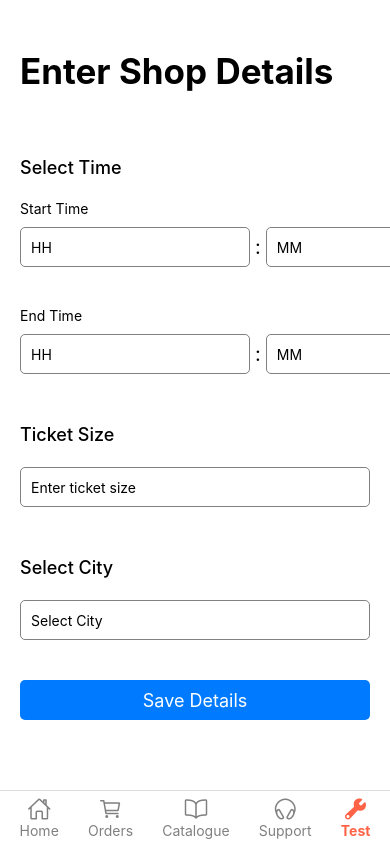
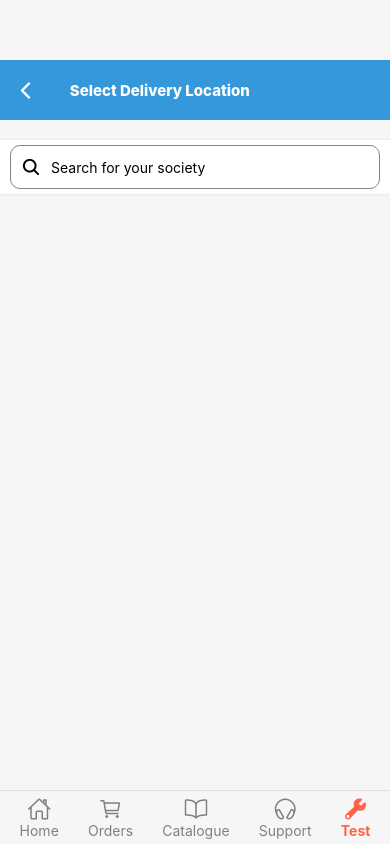
Before and after one commit to kartikey-mittal/DashMerchant, a React Native app: screen / in a window 390 px wide. Built offline with nearby package versions, Linux system fonts and the light colour scheme.

Commit message:
delivery location yet to add cards

```diff
--- /dev/null
+++ b/Screens/DeliveryLocation.js
@@ -0,0 +1,85 @@
+import React from 'react';
+import { TextInput } from 'react-native';
+import { View, Text, TouchableOpacity } from 'react-native';
+import Icon from 'react-native-vector-icons/Ionicons';
+
+
+const DeliveryLocation = () => {
+  return (
+    <View>
+      {/* Updated header with blue background color */}
+      <View
+        style={{
+          flexDirection: 'row',
+          alignItems: 'center',
+          padding: 1,
+          backgroundColor: '#3498db', // Blue color
+          height: '60px',
+          marginTop:60
+        }}
+      >
+        {/* Updated TouchableOpacity with 80% width and centered */}
+        <TouchableOpacity
+          style={{
+            backgroundColor: '#3498db',
+            borderRadius: 50,
+            padding: 10,
+            margin: 5,
+            width: '10%', // 80% width
+            alignItems: 'center', // Centered
+          }}
+        >
+          <Icon name="chevron-back-outline" size={25} color="white" />
+        </TouchableOpacity>
+
+        {/* Updated TouchableOpacity with 80% width and centered */}
+        <TouchableOpacity
+          style={{
+            flexDirection: 'row',
+            flexGrow: 2,
+            marginLeft:20
+          }}
+        >
+          <Text style={{ fontSize: 15, color: 'white', fontWeight: '800' }}>
+            Select Delivery Location
+          </Text>
+        </TouchableOpacity>
+      </View>
+
+      {/* Updated search bar styles */}
+      <View style={{ overflow: 'hidden', paddingBottom: 5 }}>
+        <View
+          style={{
+            backgroundColor: 'white',
+            padding: 5,
+            shadowColor: '#ababb2',
+            shadowOffset: { width: 0, height: 0.3 },
+            shadowOpacity: 0.4,
+            shadowRadius: 2,
+            elevation: 5,
+            paddingHorizontal: 10,
+            marginTop:20
+          }}
+        >
+          <View
+            style={{
+              flexDirection: 'row',
+              backgroundColor: 'white',
+              borderRadius: 10,
+              padding: 10,
+              borderColor: '#858484',
+              borderWidth: 1,
+              alignItems: 'center',
+
+            }}
+          >
+            <Icon name="search" size={20} color="black" />
+            <TextInput placeholder="Search for your society" style={{ marginLeft: 10 }} />
+          </View>
+        </View>
+      </View>
+    </View>
+  );
+};
+
+export default DeliveryLocation;
--- a/Screens/Test.js
+++ b/Screens/Test.js
@@ -9,6 +9,7 @@ import ShopDetails from './ShopDetails';
 import ShopCategory from './ShopCategory';
 import ThankYouScreen from './DetailsSubmitted';
 import ShopDetailstwo from './ShopDetailstwo';
+import DeliveryLocation from './DeliveryLocation';
 
 
 
@@ -20,7 +21,7 @@ const Test = () => {
             {/* <Text>TEST SCREEN</Text> */}
 
 
-        <ShopDetailstwo/>
+        <DeliveryLocation/>
 
 
         </View>
```
